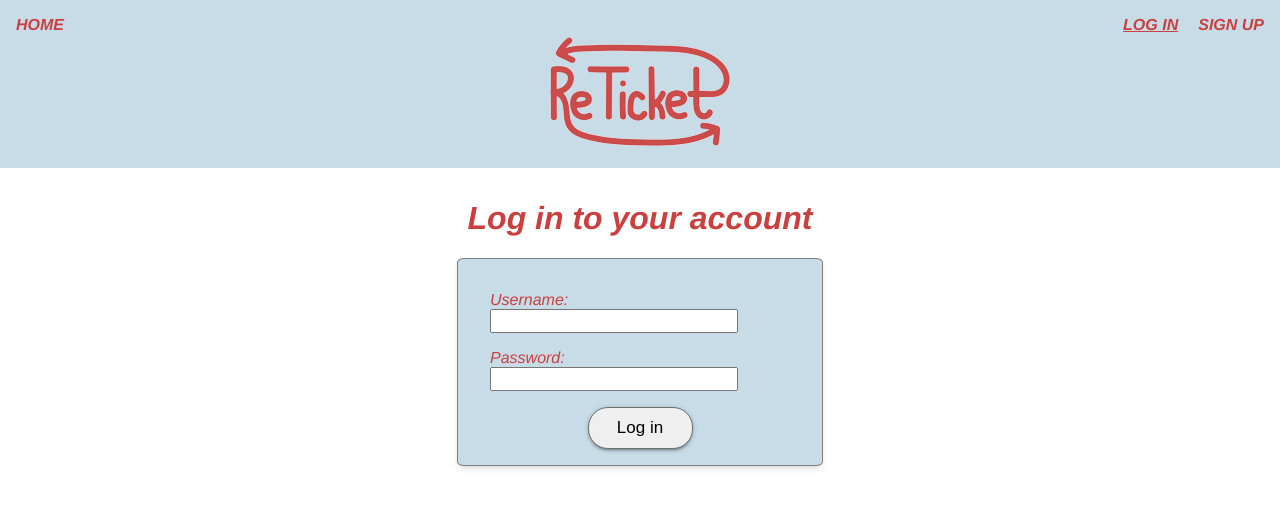
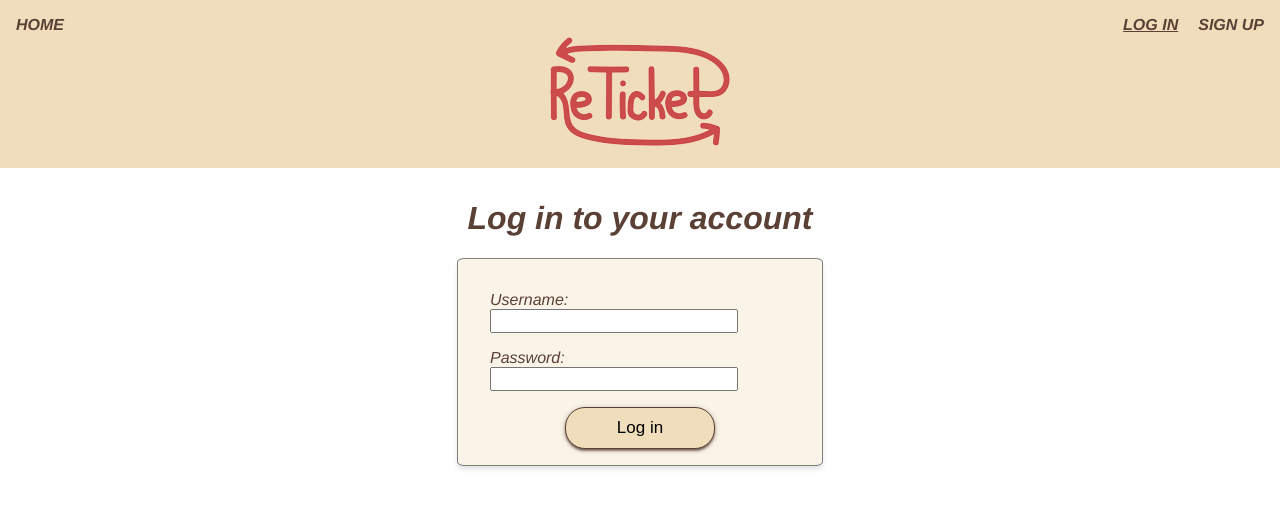
Before and after one commit to CzternastyHembre/TDT4140-PU, a Vue app in the folder client/: page /login in a window 1280 px wide. Shown: the top 508 px of the page. Built offline with nearby package versions, Linux system fonts and the light colour scheme.

Commit message:
🎉 init(client-ui): Changed colors
Changed to beige colors

related to #38

co-authored by: sara

```diff
--- a/client/src/App.vue
+++ b/client/src/App.vue
@@ -28,8 +28,8 @@ export default {
 
 <style lang="scss">
 :root {
-  --bgc-primary: #c7dce7;
-  --col-primary: #cc3f3f;
+  --bgc-primary: rgb(239, 221, 187, 0.35);
+  --col-primary: #5a4035;
 }
 body {
   min-height: 100vh;
@@ -68,7 +68,7 @@ body {
   h3 {
     margin: 10px auto;
     padding: 20px;
-    background-color: var(--bgc-primary);
+    background-color: #efddbb /*var(--bgc-primary)*/;
     width: min(70%, 600px);
     color: #5a4035;
     text-align: center;
@@ -115,16 +115,18 @@ body {
 
 .submitButton {
   padding: 10px 20px;
-  width: 35%;
+  width: 150px;
   font-size: 17px;
   border-radius: 20px;
   margin: auto;
-  border: 1px solid #6a706e;
-  box-shadow: 0 2px 2px 0 rgba(0, 0, 0, 0.14),
-    0 3px 1px -2px rgba(0, 0, 0, 0.12), 0 1px 5px 0 rgba(0, 0, 0, 0.2);
+  background-color: rgb(239, 221, 187);
+  border: 1px solid rgb(90, 64, 53);
+  box-shadow: 0 2px 2px 0 rgba(90, 64, 53, 0.568),
+    0 3px 1px -2px rgba(90, 64, 53, 0.315), 0 1px 5px 0 rgba(90, 64, 53, 0.37);
 }
 
 .submitButton:hover {
   box-shadow: 0 2px 6px black;
+  cursor: pointer;
 }
 </style>
--- a/client/src/components/HeaderNav.vue
+++ b/client/src/components/HeaderNav.vue
@@ -54,13 +54,13 @@ export default {
   top: 0; /* top left corner should start at topmost spot */
   width: 100%; /* take up the full browser width */
   z-index: 200; /* high z index so other content scrolls underneath */
-  background-color: #c7dce7;
+  background-color: #efddbb;
   .navButtonsNav {
     background-color: inherit;
     margin: 16px 16px 0 16px;
     font-weight: bold;
     font-style: italic;
-    color: #cc3f3f;
+    color: #5a4035;
 
     > * {
       margin: 0 10px;
--- a/client/src/components/SalesPostComp.vue
+++ b/client/src/components/SalesPostComp.vue
@@ -95,7 +95,8 @@ export default {
   margin: 0 auto 2em 0;
   padding: 30px;
   text-align: left;
-  background-color: #c7dce7;
+  border-radius: 5px;
+  background-color: rgb(239, 221, 187, 0.35);
   /* box-shadow: 0 4px 6px -1px rgba(39, 6, 129, 0.75),
     0 2px 4px -1px rgba(39, 6, 129, 0.75); */
 }
--- a/client/src/components/UserProfileEdit.vue
+++ b/client/src/components/UserProfileEdit.vue
@@ -53,7 +53,7 @@
         </textarea>
       </div>
       <div class="elementContainer saveBtnC">
-        <button @click="submitUser">Save</button>
+        <button class="submitButton" @click="submitUser">Save</button>
       </div>
     </div>
   </div>
--- a/client/src/views/CreatePost.vue
+++ b/client/src/views/CreatePost.vue
@@ -138,14 +138,14 @@ export default {
   margin: 0 1em;
   height: fit-content;
   padding: 0.2em 2em;
-  background: var(--bgc-primary);
+  background: rgb(239, 221, 187, 0.35);
 
-  border: 1px solid grey;
+  border: 1px #5a4035;
   border-radius: 5px 5px 0 0;
   border-bottom: 0;
 
   cursor: pointer;
-  box-shadow: inset #000 0 -10px 7px -7px;
+  box-shadow: inset #000 0 -2px 1px -1px;
 }
 #active {
   z-index: 1;
--- a/client/src/views/UserProfile.vue
+++ b/client/src/views/UserProfile.vue
@@ -6,7 +6,7 @@
       @user-updated="userUpdatedEvent"
     />
     <UserProfileView v-else :activeUser="activeUser" />
-    <button @click="isEditMode = !isEditMode">
+    <button class="submitButton" @click="isEditMode = !isEditMode">
       {{ isEditMode ? "Back" : "Edit profile" }}
     </button>
     <div class="userPosts" v-if="!isEditMode">
@@ -86,9 +86,9 @@ export default {
 }
 
 .profilePost {
-  border: solid black 1px;
+  border: 1px solid #5a4035;
   background-color: var(--bgc-primary);
-  border-radius: 3px;
+  border-radius: 10px;
   text-align: left;
 
   .profileHeader {
@@ -112,7 +112,7 @@ export default {
     padding: 10px;
   }
   .elementContainer:nth-child(2n -1) {
-    background: #acd3e6;
+    background: var(--bgc-primary);
   }
   .elementContainer > * {
     display: inline;
```
